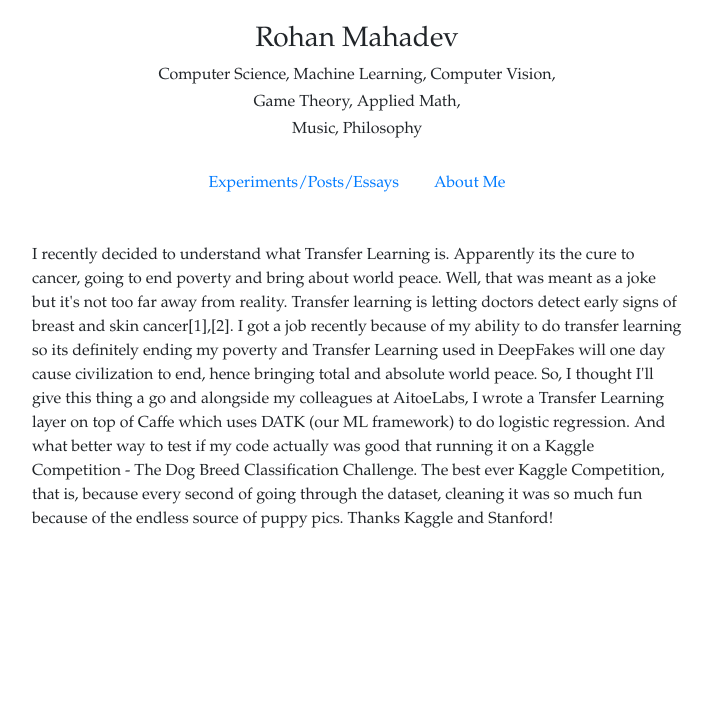
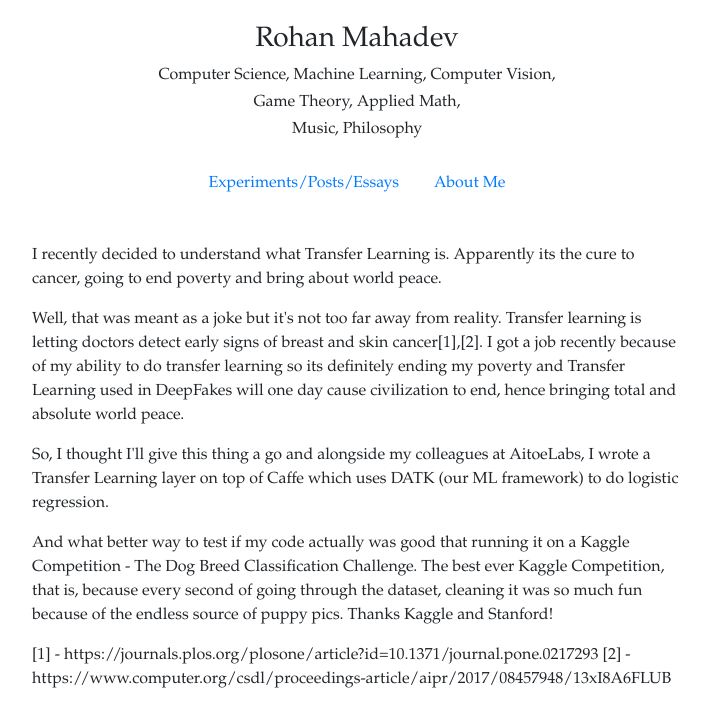
Before and after one commit to rowhanm/Kaggle-dogBreedClassifier, a plain HTML site: page index.html in a window 1280 px wide. Shown: the whole page, without its empty margins (283-996 px from the left). Drawn offline with Linux system fonts and the light colour scheme.

Commit message:
Bibliography

```diff
--- a/index.html
+++ b/index.html
@@ -42,12 +42,23 @@
       <br>
       <br>
       <div>
-        I recently decided to understand what Transfer Learning is. Apparently its the cure to cancer, going to end poverty and bring about world peace.
-        Well, that was meant as a joke but it's not too far away from reality. Transfer learning is letting doctors detect early signs of breast and skin cancer[1],[2]. I got a job recently because of my ability to do transfer learning so its definitely ending my poverty and Transfer Learning used in DeepFakes will one day cause civilization to end, hence bringing total and absolute world peace.
+        <p>
+          I recently decided to understand what Transfer Learning is. Apparently its the cure to cancer, going to end poverty and bring about world peace.
+        </p>
+        <p>
+          Well, that was meant as a joke but it's not too far away from reality. Transfer learning is letting doctors detect early signs of breast and skin cancer[1],[2]. I got a job recently because of my ability to do transfer learning so its definitely ending my poverty and Transfer Learning used in DeepFakes will one day cause civilization to end, hence bringing total and absolute world peace.
+        </p>
+        <p>
+        So, I thought I'll give this thing a go and alongside my colleagues at AitoeLabs, I wrote a Transfer Learning layer on top of Caffe which uses DATK (our ML framework) to do logistic regression.
+        </p>
+        <p>
+        And what better way to test if my code actually was good that running it on a Kaggle Competition - The Dog Breed Classification Challenge. The best ever Kaggle Competition, that is, because every second of going through the dataset, cleaning it was so much fun because of the endless source of puppy pics. Thanks Kaggle and Stanford!
+        </p>
 
-        So, I thought I'll give this thing a go and alongside my colleagues at AitoeLabs, I wrote a Transfer Learning layer on top of Caffe which uses DATK (our ML framework) to do logistic regression.
-
-        And what better way to test if my code actually was good that running it on a Kaggle Competition - The Dog Breed Classification Challenge. The best ever Kaggle Competition, that is, because every second of going through the dataset, cleaning it was so much fun because of the endless source of puppy pics. Thanks Kaggle and Stanford!
+        <p>
+          [1] - https://journals.plos.org/plosone/article?id=10.1371/journal.pone.0217293
+          [2] - https://www.computer.org/csdl/proceedings-article/aipr/2017/08457948/13xI8A6FLUB
+        </p>
       </div>
   </div>
 </main>
```
